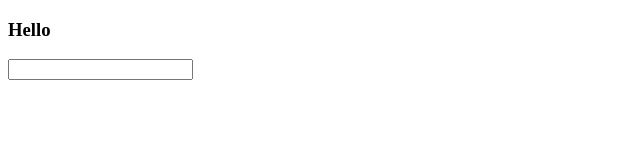
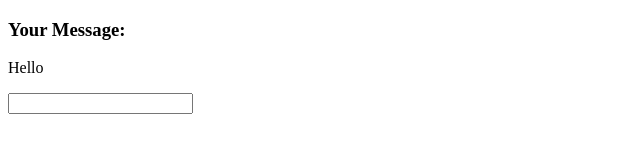
Before and after one commit to MaxG-Git/DocObject, a website: page examples/simpleBind.html in a window 1280 px wide. Shown: the whole page, without its empty margins (0-640 px from the left). Drawn offline with nearby package versions, Linux system fonts and the light colour scheme.

Commit message:
Recursive Binds start

```diff
--- a/examples/simpleBind.html
+++ b/examples/simpleBind.html
@@ -28,7 +28,8 @@
             message:'Hello'
         },
         binds:{
-            msg: ({message})=>`<h3>${message}</h3>`
+            msg: ()=>/*HTML*/`<div><h3>Your Message:</h3><p d-bind="inner"></p></div>`,
+            inner: ({message})=>/*HTML*/`<span>${message}</span>`
         },
     }); $(doc.onLoad)
 
--- a/src/DocObject.js
+++ b/src/DocObject.js
@@ -1,14 +1,14 @@
 
 class DocElements {
-    constructor () {
+    constructor() {
         return new Proxy(this, this);
     }
-    get (target, prop) {
-        return this[prop] ? this[prop]() : $('#'+prop)
+    get(target, prop) {
+        return this[prop] ? this[prop]() : $('#' + prop)
     }
-    set(target, prop, value, receiver){
-        if(typeof value === 'string') value = $(value)
-        target[prop] = _=>value
+    set(target, prop, value, receiver) {
+        if (typeof value === 'string') value = $(value)
+        target[prop] = _ => value
         return true;
     }
 }
@@ -18,54 +18,60 @@ class DocObject {
     _values = {};
     _updating
     elements;
+    root;
     render = [];
     binds = {}
 
-    set values(values){
+    set values(values) {
         throw Error("Tried to set DocObject.value. Try creating a inner object instead.")
     }
-    get values(){
+    get values() {
         return this._values;
     }
-    constructor({elements, values, render, binds}){
+    constructor({ elements, values, render, binds, root }) {
+        if (root) {
+            this.root = root;
+        } else {
+            this.root = document;
+        }
         this.elements = new DocElements()
-        if(elements){
-            Object.entries(elements).forEach((e=>{this.elements[e[0]]=e[1]}))
+        if (elements) {
+            Object.entries(elements).forEach((e => { this.elements[e[0]] = e[1] }))
         }
-        if(render && Array.isArray(render)){
+        if (render && Array.isArray(render)) {
             this.render = render;
-        }else{
+        } else {
             render = [];
         }
-        if(binds && typeof binds === 'object'){
+        if (binds && typeof binds === 'object') {
             this.binds = binds;
         }
         this._values = new Proxy(!values || typeof values !== 'object' ? {} : values, {
             set: (target, prop, value, receiver) => {
-                this.runRender({[prop]:value})
+                this.runRender({ [prop]: value })
                 target[prop] = value;
             }
         })
-        this.onLoad = ()=>{
-            this.runRender({[true]:true})
+        this.onLoad = () => {
+            this.runRender({ [true]: true })
         }
     }
-    runRender(valueChanges = {}){
+    runRender(valueChanges = {}) {
 
-        this.render.filter(ren => ( ren.dep && Array.isArray(ren.dep) && ren.dep.some((dep)=>(dep in valueChanges))) || (ren.dep === undefined)).forEach(ren => {
-            if(ren.clean) ren.clean({...this.values, ...valueChanges}, this.values)
-            ren.action({...this.values, ...valueChanges}, this.values)
+        this.render.filter(ren => (ren.dep && Array.isArray(ren.dep) && ren.dep.some((dep) => (dep in valueChanges))) || (ren.dep === undefined)).forEach(ren => {
+            if (ren.clean) ren.clean({ ...this.values, ...valueChanges }, this.values)
+            ren.action({ ...this.values, ...valueChanges }, this.values)
         })
-        this.runBinds(valueChanges);
-
+        this.runBinds(this.root, valueChanges);
     }
-    runBinds(valueChanges = {}){
-        $('[d-bind]').toArray().forEach( e => {
-            let bind = $(e).attr('d-bind')
-            if(bind in this.binds){
-                $(e).html(this.binds[bind]({...this.values, ...valueChanges}, this.values))
-            }
-        })
+    runBinds(root, valueChanges = {}) {
+        $(root).find('[d-bind]').toArray().forEach(e => {
+                let bind = $(e).attr('d-bind')
+                if (bind in this.binds) {
+                    $(e).html(this.runBinds($(this.binds[bind]({ ...this.values, ...valueChanges }, this.values)), valueChanges));
+                }
+            })
+        return root;
     }
 }
 
```
Also changed, not shown: examples/positionBind.html (renamed from examples/position2.html).
